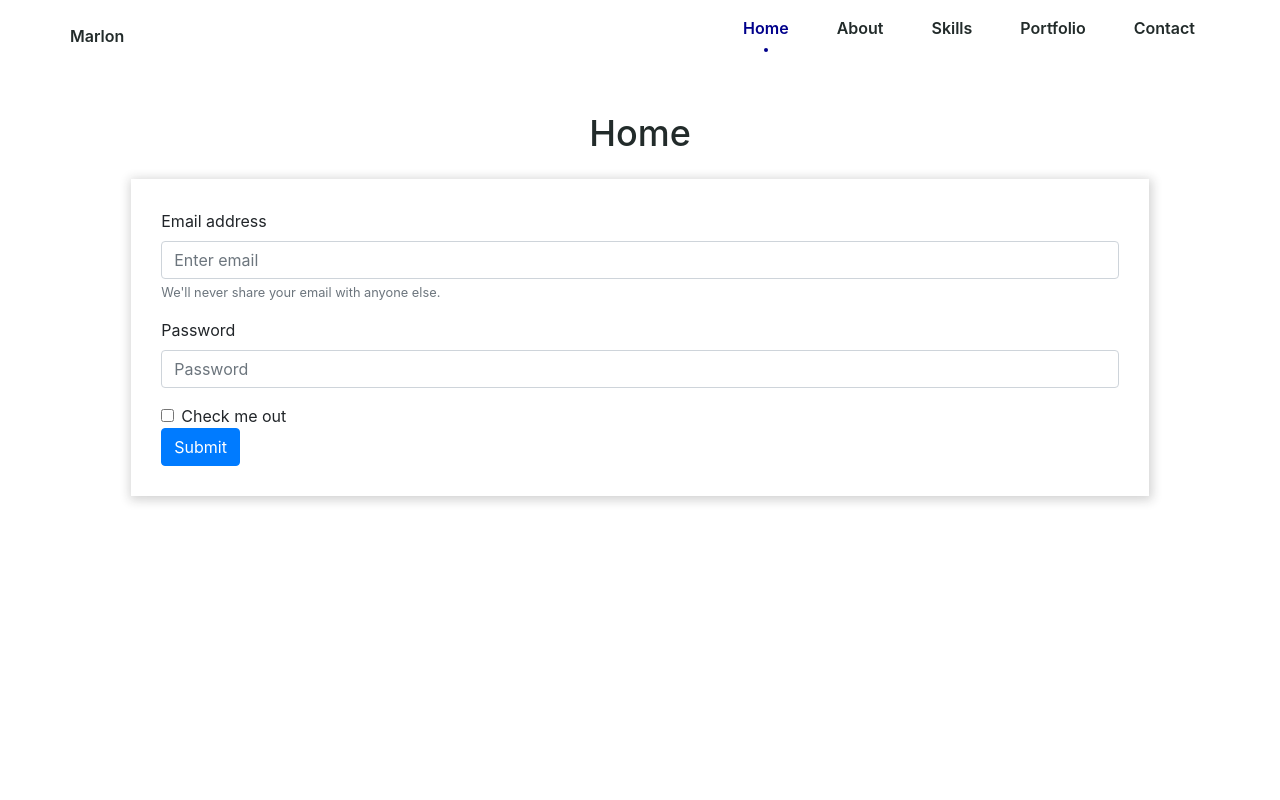
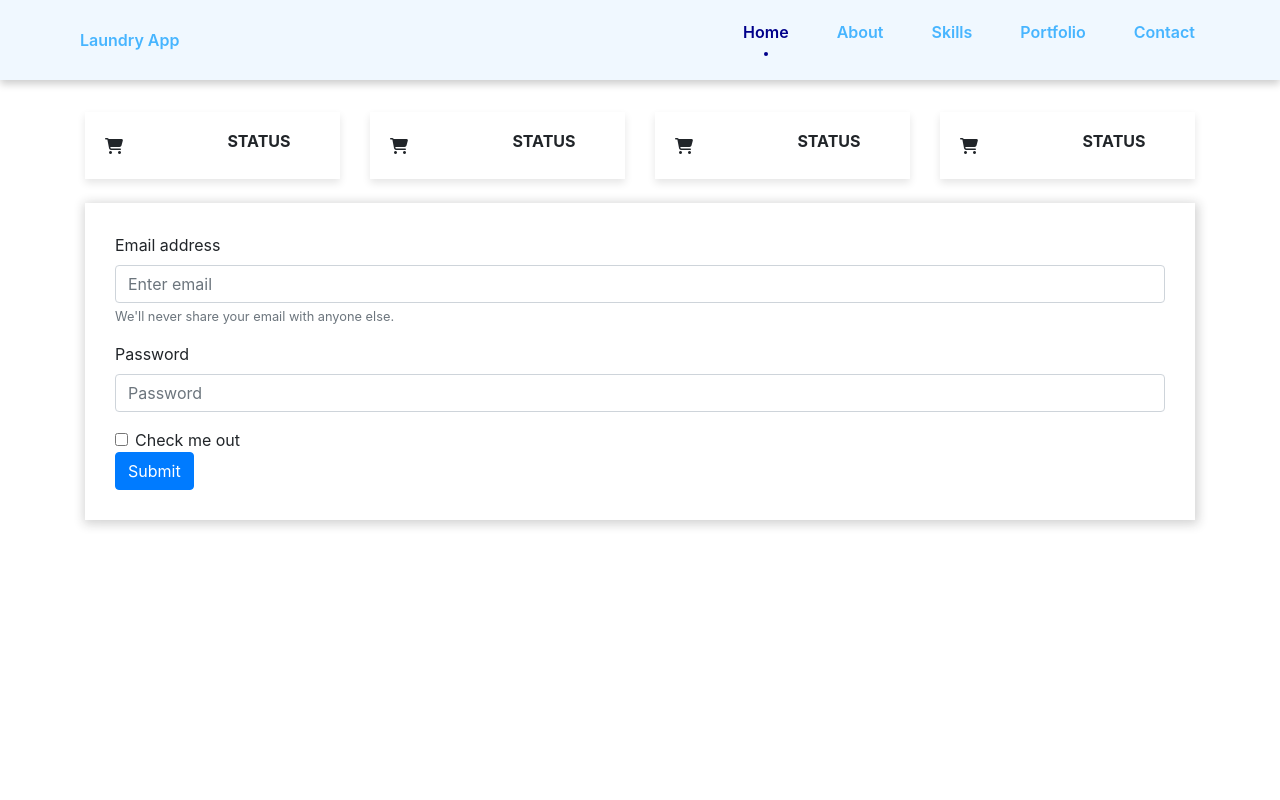
Before and after one commit to Nzrkodi/Navigasi_mobile, a plain HTML site: page index.html in a window 1280 px wide. Shown: the top 800 px of the page. Drawn offline with nearby package versions, Linux system fonts and the light colour scheme.

Commit message:
update 27052023

```diff
--- a/assets/css/styles.css
+++ b/assets/css/styles.css
@@ -3,21 +3,21 @@
 
 /*=============== VARIABLES CSS ===============*/
 :root {
-  --header-height: 3rem;
+  --header-height: 3.5rem;
 
   /*========== Colors ==========*/
   --hue: 174;
   --sat: 63%;
   --first-color: darkblue;
-  --first-color-alt: hsl(var(--hue), var(--sat), 36%);
-  --title-color: hsl(var(--hue), 12%, 15%);
+  --first-color-alt: darkblue;
+  --title-color: #47B5FF;
   --text-color: hsl(var(--hue), 8%, 35%);
-  --body-color: whitesmoke;
-  --container-color: #FFF;
+  --body-color: f4fdff;
+  --container-color: aliceblue;
   --box-shadow: box-shadow: 0 4px 8px 0 rgba(0, 0, 0, 0.2);
 
   /*========== Font and typography ==========*/
-  --body-font: 'Open Sans', sans-serif;
+  --body-font: 'Lato', sans-serif;
   --h1-font-size: 1.5rem;
   --normal-font-size: .938rem;
   --tiny-font-size: .625rem;
@@ -73,7 +73,7 @@ img {
 
 .section__title {
   font-size: var(--h1-font-size);
-  color: var(--title-color);
+  color: black;
   text-align: center;
   margin-bottom: 1.5rem;
 }
@@ -98,6 +98,7 @@ img {
   background-color: var(--container-color);
   z-index: var(--z-fixed);
   transition: .4s;
+  box-shadow: 0 4px 8px 0 rgba(0, 0, 0, 0.2)
 }
 
 /*=============== NAV ===============*/
@@ -109,7 +110,7 @@ img {
 }
 
 .nav__img {
-  width: 32px;
+  width: 36px;
   border-radius: 50%;
 }
 
@@ -122,7 +123,7 @@ img {
   .nav__menu {
     position: fixed;
     bottom: 0;
-    left: 20;
+    left: 0;
     background-color: var(--container-color);
     box-shadow: 0 -1px 12px hsla(var(--hue), var(--sat), 15%, 0.15);
     width: 100%;
@@ -130,7 +131,7 @@ img {
     padding: 0 1rem;
     display: grid;
     align-content: center;
-    border-radius: 1.25rem 1.25rem 0 0;
+    border-radius: 1rem 1rem 0 0;
     transition: .4s;
   }
 }
@@ -158,7 +159,8 @@ img {
 }
 
 .nav__icon {
-  font-size: 1.5rem;
+  font-size: 1.7rem;
+  margin-top: 0.5rem;
 }
 
 /*Active link*/
@@ -168,16 +170,18 @@ img {
   transition: .3s;
 }
 
-/* Minimalist design, active link */
-/* .active-link::before{
-  content: '';
-  position: absolute;
-  bottom: -.5rem;
-  width: 4px;
-  height: 4px;
-  background-color: var(--first-color);
-  border-radius: 50%;
-} */
+.cardd{
+  width: 100%;
+  box-shadow: 0 4px 8px 0 rgba(0, 0, 0, 0.1);
+  padding: 20px;
+  margin-bottom: 1.5rem;
+}
+
+.form{
+  box-shadow: 1px 2px 10px 2px rgba(28, 28, 28, 0.2);
+  padding: 30px;
+  width: 100%;
+}
 
 /* Change background header */
 .scroll-header {
--- a/index.html
+++ b/index.html
@@ -22,7 +22,7 @@
         <!--=============== HEADER ===============-->
         <header class="header" id="header">
             <nav class="nav container">
-                <a href="#" class="nav__logo"> Marlon</a>
+                <a href="#" class="nav__logo" style="margin-left: 10px;"> Laundry App</a>
 
                 <div class="nav__menu" id="nav-menu">
                     <ul class="nav__list">
@@ -75,9 +75,58 @@
         <main>
             <!--=============== HOME ===============-->
             <section class="container section section__height" id="home">
-                <h2 class="section__title">Home</h2>
+                <div class="row">
+                    <div class="col-md-3">
+                        <div class="cardd">
+                            <div class="row align-items-center">
+                                <div class="col-sm-6 col-6">
+                                    <i class="fa-solid fa-cart-shopping"></i>
+                                </div>
+                                <div class="col-sm-6 col-6">
+                                    <h6><b>STATUS</b></h6>
+                                </div>
+                            </div>
+                        </div>
+                    </div>
+                    <div class="col-md-3">
+                        <div class="cardd">
+                            <div class="row align-items-center">
+                                <div class="col-sm-6 col-6">
+                                    <i class="fa-solid fa-cart-shopping"></i>
+                                </div>
+                                <div class="col-sm-6 col-6">
+                                    <h6><b>STATUS</b></h6>
+                                </div>
+                            </div>
+                        </div>
+                    </div>
+                    <div class="col-md-3">
+                        <div class="cardd">
+                            <div class="row align-items-center">
+                                <div class="col-sm-6 col-6">
+                                    <i class="fa-solid fa-cart-shopping"></i>
+                                </div>
+                                <div class="col-sm-6 col-6">
+                                    <h6><b>STATUS</b></h6>
+                                </div>
+                            </div>
+                        </div>
+                    </div>
+                    <div class="col-md-3">
+                        <div class="cardd">
+                            <div class="row align-items-center">
+                                <div class="col-sm-6 col-6">
+                                    <i class="fa-solid fa-cart-shopping"></i>
+                                </div>
+                                <div class="col-sm-6 col-6">
+                                    <h6><b>STATUS</b></h6>
+                                </div>
+                            </div>
+                        </div>
+                    </div>
+                </div>
                 <div class="d-flex justify-content-center">
-                    <form class="col-md-11" style="box-shadow: 1px 2px 10px 2px rgba(28, 28, 28, 0.2); padding: 30px; width: 100%; ;">
+                    <form class="form col-md-12`">
                         <div class="form-group">
                           <label for="exampleInputEmail1">Email address</label>
                           <input type="email" class="form-control" id="exampleInputEmail1" aria-describedby="emailHelp" placeholder="Enter email">
```
